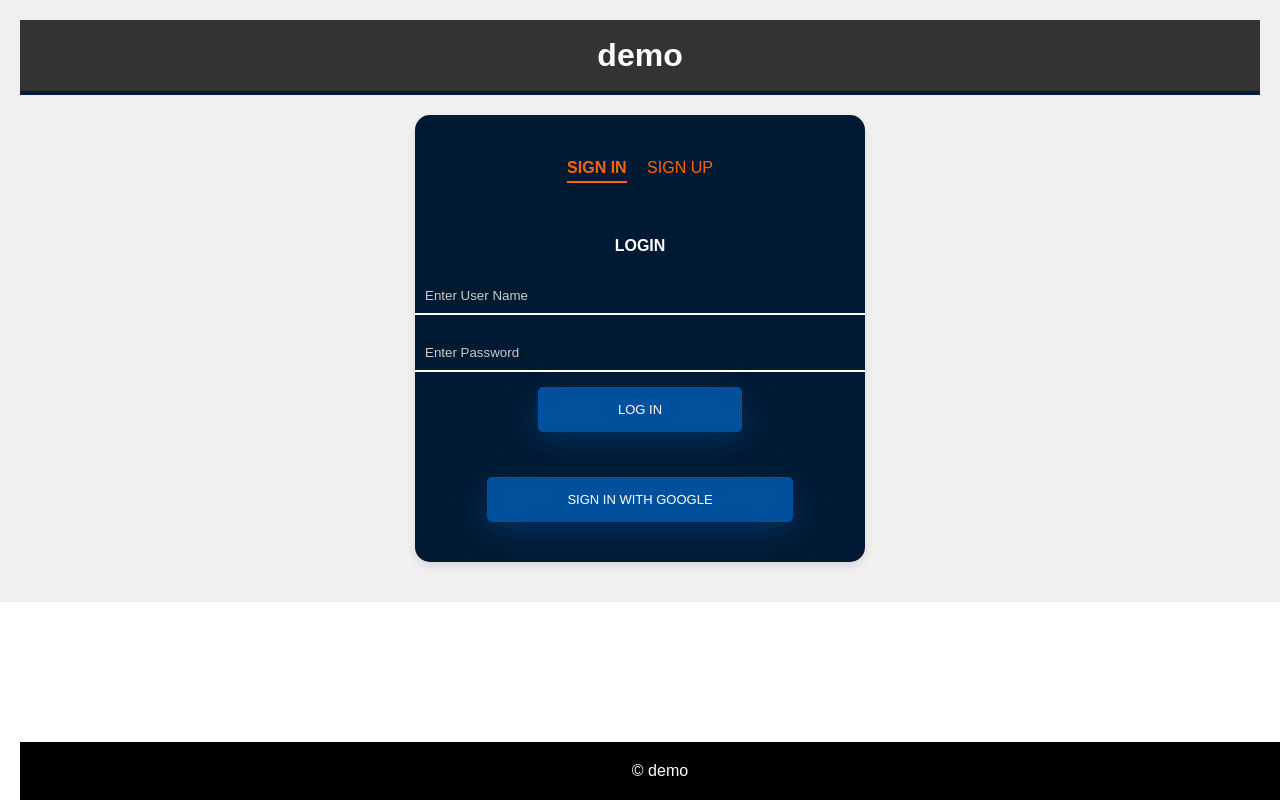
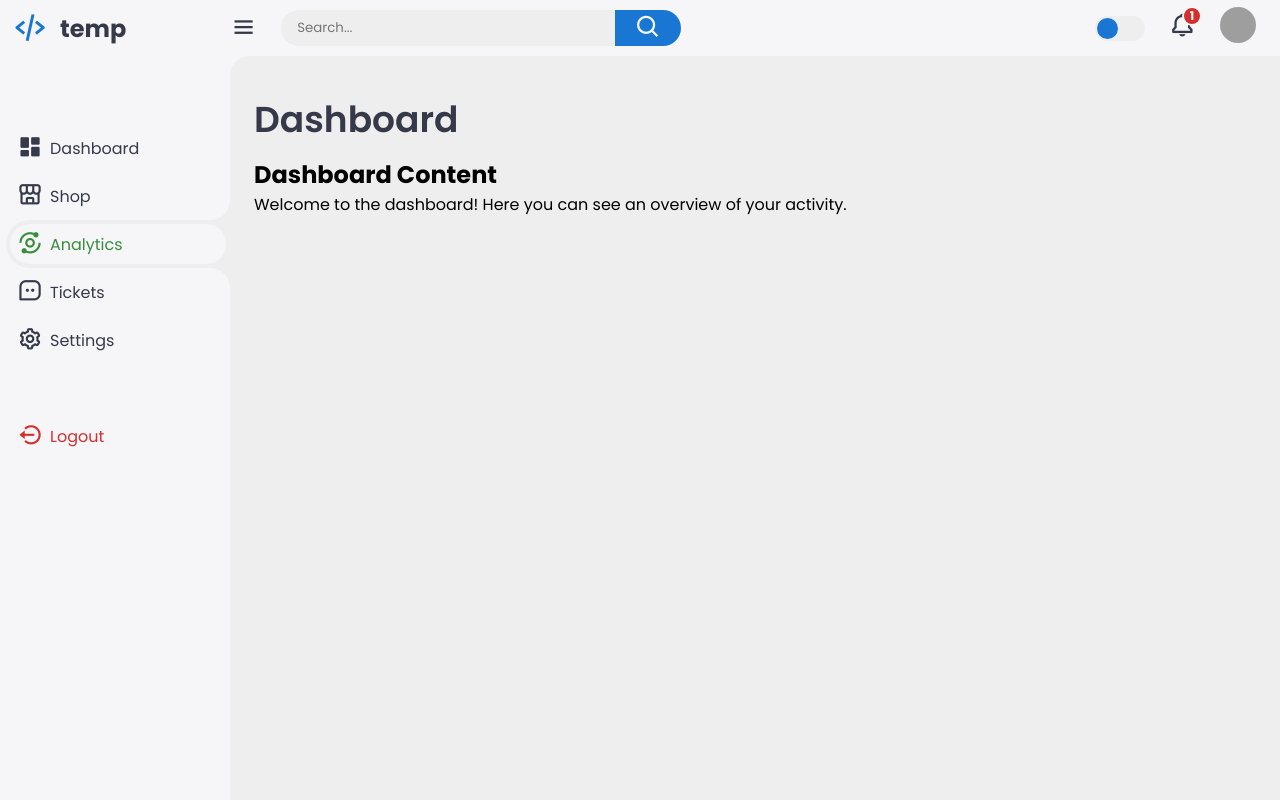
Before and after one commit to Kumaraman6723/Test, a website: page dashboard.html in a window 1280 px wide. Drawn offline with nearby package versions, Linux system fonts and the light colour scheme; grey boxes are pictures that could not be loaded.

Commit message:
Update dashboard.html

```diff
--- a/dashboard.html
+++ b/dashboard.html
@@ -3,58 +3,160 @@
   <head>
     <meta charset="UTF-8" />
     <meta name="viewport" content="width=device-width, initial-scale=1.0" />
-    <title>demo</title>
-    <link rel="stylesheet" href="styles.css" />
+    <link
+      href="https://unpkg.com/boxicons@2.1.4/css/boxicons.min.css"
+      rel="stylesheet"
+    />
+    <link rel="stylesheet" href="style1.css" />
+    <link rel="stylesheet" href="chart-styles.css" />
+    <!-- Add this line -->
+    <title>Temp Dashboard</title>
   </head>
   <body>
-    <header>
-      <h1>demo</h1>
-    </header>
-    <div class="login-container">
-      <div class="wrapper">
-        <div id="formContent">
-          <!-- Tabs Titles -->
-          <h2 class="active">Sign In</h2>
-          <h2 class="inactive underlineHover">
-            <a href="signup.html">Sign Up</a>
-          </h2>
-          <br />
-          <h2>Login</h2>
-          <!-- Icon -->
-          <br />
-          <!-- Login Form -->
-          <form class="login-form" id="loginForm">
-            <input
-              type="text"
-              id="UserId"
-              class="fadeIn second"
-              name="UserId"
-              placeholder="Enter User Name"
-              required
-            />
-            <input
-              type="password"
-              id="password"
-              class="fadeIn third"
-              name="password"
-              placeholder="Enter Password"
-              required
-            />
-            <input type="submit" class="fadeIn fourth" value="Log In" />
-          </form>
-          <!-- OTP Form -->
+    <!-- Sidebar -->
+    <div class="sidebar">
+      <a href="#" class="logo">
+        <i class="bx bx-code-alt"></i>
+        <div class="logo-name"><span>temp</span></div>
+      </a>
+      <ul class="side-menu">
+        <li>
+          <a href="#" id="dashboard-link"
+            ><i class="bx bxs-dashboard"></i>Dashboard</a
+          >
+        </li>
+        <li>
+          <a href="#" id="shop-link"><i class="bx bx-store-alt"></i>Shop</a>
+        </li>
+        <li class="active">
+          <a href="#" id="analytics-link"
+            ><i class="bx bx-analyse"></i>Analytics</a
+          >
+        </li>
+        <li>
+          <a href="#" id="tickets-link"
+            ><i class="bx bx-message-square-dots"></i>Tickets</a
+          >
+        </li>
+        <li>
+          <a href="#" id="settings-link"><i class="bx bx-cog"></i>Settings</a>
+        </li>
+      </ul>
+      <ul class="side-menu">
+        <li>
+          <a href="#" onclick="signOut()" class="logout">
+            <i class="bx bx-log-out-circle"></i>
+            Logout
+          </a>
+        </li>
+      </ul>
+    </div>
+    <!-- End of Sidebar -->
 
-          <button onclick="signIn()" class="fadeIn fourth google-signin-button">
-            Sign In With Google
-          </button>
+    <!-- Main Content -->
+    <div class="content">
+      <!-- Navbar -->
+      <nav>
+        <i class="bx bx-menu"></i>
+        <form action="#">
+          <div class="form-input">
+            <input type="search" placeholder="Search..." />
+            <button class="search-btn" type="submit">
+              <i class="bx bx-search"></i>
+            </button>
+          </div>
+        </form>
+        <input type="checkbox" id="theme-toggle" hidden />
+        <label for="theme-toggle" class="theme-toggle"></label>
+        <a href="#" class="notif">
+          <i class="bx bx-bell"></i>
+          <span class="count">1</span>
+        </a>
+        <a href="profile.html" class="profile">
+          <img
+            src="https://img.icons8.com/?size=100&id=rrtYnzKMTlUr&format=png&color=000000"
+          />
+        </a>
+      </nav>
+      <!-- End of Navbar -->
 
-          <!-- Sign In With Google Button -->
+      <main>
+        <div class="header" id="clickable-div">
+          <div class="left">
+            <h1>Dashboard</h1>
+            <ul class="breadcrumb"></ul>
+          </div>
         </div>
-      </div>
+
+        <!-- Content for each section -->
+        <div id="dashboard-content" class="content-section">
+          <h2>Dashboard Content</h2>
+          <p>
+            Welcome to the dashboard! Here you can see an overview of your
+            activity.
+          </p>
+        </div>
+
+        <div id="shop-content" class="content-section" style="display: none">
+          <h2>Shop Content</h2>
+          <p>Here you can browse and purchase products.</p>
+        </div>
+
+        <div
+          id="analytics-content"
+          class="content-section"
+          style="display: none"
+        >
+          <h2>Analytics Content</h2>
+          <p>Here you can view detailed analytics of your data.</p>
+
+          <!-- ChartJS Integration -->
+          <div class="chart-container">
+            <h1 class="chart-title">ChartJS Bar Chart with JSON Data API</h1>
+            <canvas id="canvas"></canvas>
+          </div>
+        </div>
+
+        <div id="tickets-content" class="content-section" style="display: none">
+          <h2>Tickets Content</h2>
+          <p>Here you can view and manage support tickets.</p>
+        </div>
+
+        <div id="users-content" class="content-section" style="display: none">
+          <h2>Users Content</h2>
+          <p>Here you can manage user accounts and permissions.</p>
+        </div>
+
+        <div
+          id="settings-content"
+          class="content-section"
+          style="display: none"
+        >
+          <h2>Settings Content</h2>
+          <p>Here you can adjust your account settings and preferences.</p>
+        </div>
+
+        <!-- Div to display text when the left-side div is clicked -->
+        <div
+          id="display-text"
+          style="
+            display: none;
+            padding: 10px;
+            background-color: #f0f0f0;
+            border: 1px solid #ccc;
+          "
+        >
+          <!-- Text will be inserted here -->
+        </div>
+
+        <!-- Insights -->
+      </main>
     </div>
+    <script src="https://cdn.jsdelivr.net/npm/chart.js@3.7.0/dist/chart.min.js"></script>
+    <script
+      type="text/javascript"
+      src="https://cdn.jsdelivr.net/npm/chart.js@3.7.0/dist/chart.min.js"
+    ></script>
     <script src="script.js"></script>
-    <script src="https://apis.google.com/js/platform.js" async defer></script>
-
-    <footer>&copy; demo</footer>
   </body>
 </html>
```
